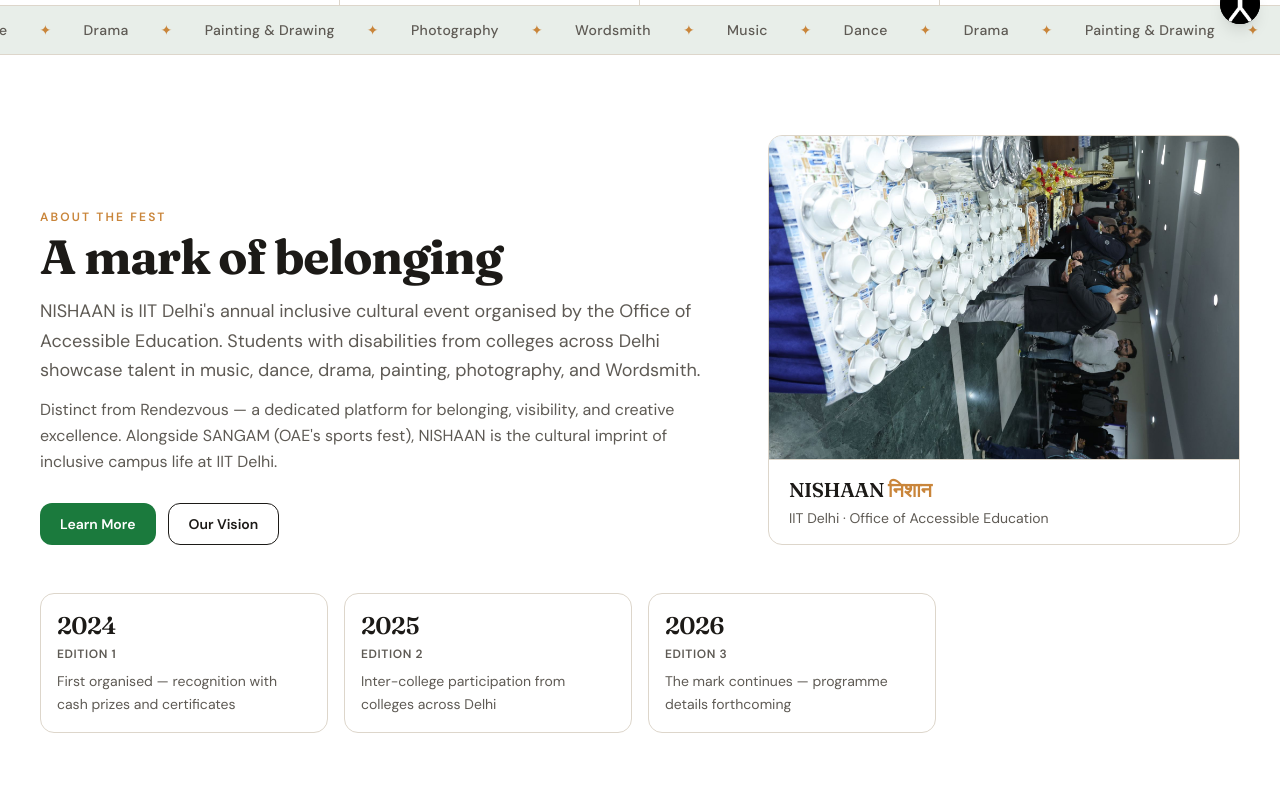
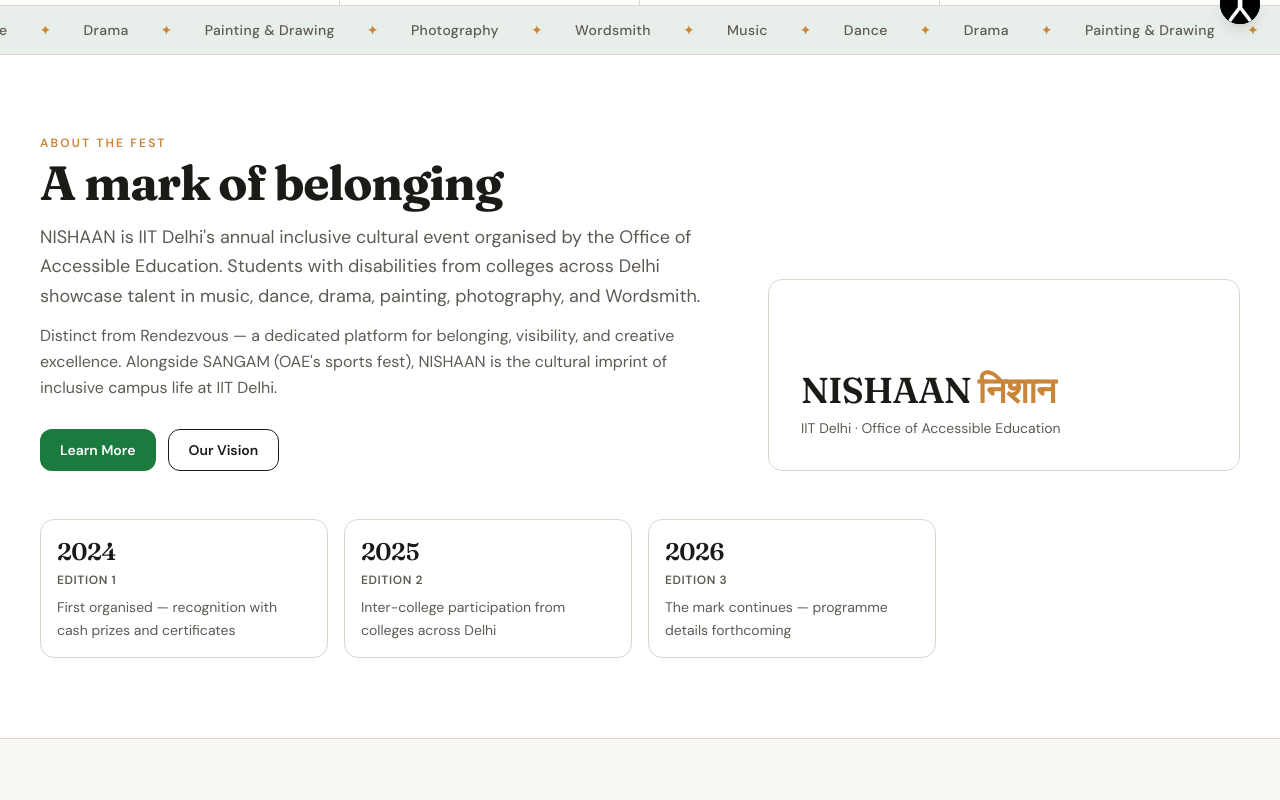
Before and after one commit to gaganTakIITD/nishaan-2026, a Next.js app: page / in a window 1280 px wide. Shown: the part 760-1560 px from the top of the page. Built offline with nearby package versions, Linux system fonts and the light colour scheme; a small style sheet from the web is missing.

Commit message:
Remove tea-break photo from About the Fest card.
Co-authored-by: gaganTakIITD <gaganTakIITD@users.noreply.github.com>

```diff
--- a/components/home/HomeSections.tsx
+++ b/components/home/HomeSections.tsx
@@ -51,25 +51,14 @@ export function HomeSections() {
             </div>
           </div>
           <div className="lg:col-span-5">
-            <div className="imprint-tile overflow-hidden">
-              <div className="relative aspect-[16/11] bg-fest-field">
-                <Image
-                  src="/media/showcase/show-08.jpg"
-                  alt="Tea break gathering during NISHAAN — community and belonging"
-                  fill
-                  className="object-cover object-center"
-                  sizes="(max-width: 1024px) 100vw, 40vw"
-                />
-              </div>
-              <div className="border-t border-fest-rule px-5 py-4">
-                <p className="font-display text-xl font-semibold text-fest-ink">
-                  {site.name}{" "}
-                  <span lang="hi" className="text-fest-warm">
-                    {site.nameHi}
-                  </span>
-                </p>
-                <p className="mt-1 text-sm text-fest-muted">{site.editionLabel}</p>
-              </div>
+            <div className="imprint-tile flex h-full min-h-[12rem] flex-col justify-end px-6 py-7 sm:px-8 sm:py-8">
+              <p className="font-display text-3xl font-semibold tracking-tight text-fest-ink sm:text-4xl">
+                {site.name}{" "}
+                <span lang="hi" className="text-fest-warm">
+                  {site.nameHi}
+                </span>
+              </p>
+              <p className="mt-2 text-sm text-fest-muted">{site.editionLabel}</p>
             </div>
           </div>
         </div>
--- a/content/gallery.ts
+++ b/content/gallery.ts
@@ -95,13 +95,6 @@ export const showcaseGallery = [
     caption: "Energy",
     span: "normal" as const,
   },
-  {
-    id: "show-08",
-    src: "/media/showcase/show-08.jpg",
-    alt: "Tea break gathering during NISHAAN — community and belonging",
-    caption: "Belonging",
-    span: "normal" as const,
-  },
 ] as const;
 
 /** Event category cover images for richer cards */
--- a/content/site.ts
+++ b/content/site.ts
@@ -148,7 +148,7 @@ export const media = {
     },
   ],
   chapter: {
-    about: "/media/showcase/show-08.jpg",
+    about: "/media/past/2025-01.jpg",
     events: "/media/past/2024-01.jpg",
     vision: "/media/past/2025-01.jpg",
   },
```
